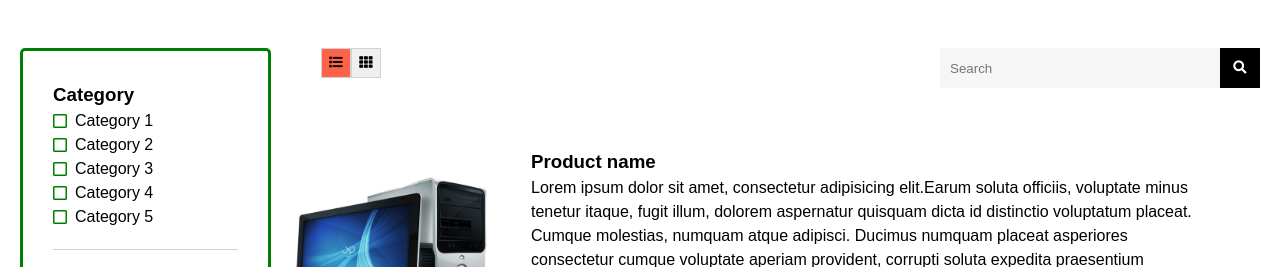
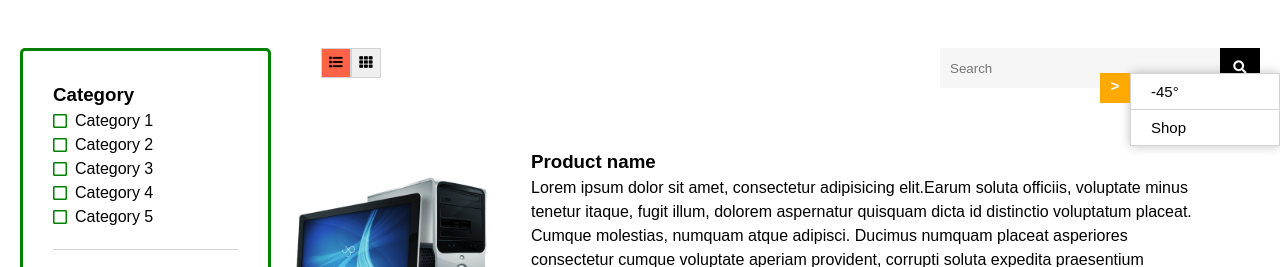
Before and after one commit to MindaugasKr/Web-Dev-demo, a plain HTML site: page shop-demo/shop.html in a window 1280 px wide. Shown: the part 487-754 px from the top of the page. Drawn offline with nearby package versions, Linux system fonts and the light colour scheme.

Commit message:
remade overlay to work as scc and jade import, added overlay to shop and -45deg

```diff
--- a/PZ-JT-demo/scss/main.scss
+++ b/PZ-JT-demo/scss/main.scss
@@ -59,6 +59,10 @@ html {
   #SECTION- templates
 \*------------------------------------*/
 
+/*------------------------------------*\
+  #SECTION- reusable objects
+\*------------------------------------*/
+@import "../../common/overlay/overlay.scss";
 
 /*------------------------------------*\
   #SECTION- parts
--- /dev/null
+++ b/common/overlay/overlay.scss
@@ -0,0 +1,95 @@
+.overlay {
+
+    line-height: 1;
+
+    $check-box-size: 30px;
+    $button-width: 150px;
+    $gray-extra-light: rgb(241, 241, 241);
+
+    &__container {
+        position: fixed;
+        right: 0;
+        top: 70%;
+        font-size: 0;
+    }
+
+    &__checkbox {
+        display: inline-block;
+        vertical-align: top;
+        opacity: 0;
+        margin: 0;
+        width: $check-box-size;
+        height: $check-box-size;
+
+        &:hover ~ .overlay__display-btn {
+            background-color: lightgray;
+            color: black;
+        }
+
+        &:checked ~ .overlay__display-btn--hide {
+            display: none;
+        }
+        &:checked ~ .overlay__display-btn--show {
+            display: block;
+        }
+        &:checked ~ .overlay__link-container {
+            display: none;
+        }
+    }
+
+    &__display-btn {
+        display: block;
+        position: absolute;
+        top: 0;
+        left: 0;
+        pointer-events: none;
+
+        //background-color: white;
+        //color: black;
+        background-color: rgb(0, 57, 153);
+        background-color: rgb(255, 168, 0);
+        color: white;
+
+        font-weight: bold;
+        font-family: "Courier New", Courier, monospace;
+        font-size: 15px;
+        text-align: center;
+        /* vertical centering */
+        line-height: $check-box-size;
+
+        width: $check-box-size;
+        height: $check-box-size;
+
+        //border: solid 1px lightgray;
+        //border-right: none;
+
+        &--show {
+        display: none;
+        }
+    }
+
+    &__link-container {
+        display: inline-block;
+        width: $button-width;
+        border: solid 1px lightgray;
+
+        box-shadow: 0 0 10px 0 rgba(0, 0, 0, 0.25);;
+    }
+        &__link {
+            display: block;
+            width: 100%;
+            padding: 10px 20px;
+            border-bottom: solid 1px lightgray;
+            color: black;
+            font-size: 15px;
+            background-color: white;
+
+            &:last-of-type {
+                border-bottom: none;
+            }
+
+            &:hover {
+                background-color: lightgray;
+            }
+        }
+}
--- a/shop-demo/scss/main.scss
+++ b/shop-demo/scss/main.scss
@@ -68,6 +68,8 @@ $color: (
   #SECTION- reusable objects
 \*------------------------------------*/
 @import "__reusable-objects.scss";
+
+@import "../../common/overlay/overlay.scss";
 
 /*------------------------------------*\
   #SECTION- page parts
--- a/shop-demo/shop.html
+++ b/shop-demo/shop.html
@@ -243,5 +243,13 @@
         </div>
       </div>
     </div>
+    <div class="overlay">
+      <div class="overlay__container">
+        <input type="checkbox" class="overlay__checkbox"/>
+        <div class="overlay__display-btn  overlay__display-btn--hide">></div>
+        <div class="overlay__display-btn  overlay__display-btn--show"><</div>
+        <div class="overlay__link-container"><a href="../PZ-JT-demo/PZ-JT.html" class="overlay__link">-45&#176;</a><a href="../shop-demo/shop.html" class="overlay__link">Shop</a></div>
+      </div>
+    </div>
   </body>
 </html>
```
Also changed, not shown: PZ-JT-demo/PZ-JT.html (+8 -0 lines), overlay/overlay.html (+0 -15 lines), PZ-JT-demo/css/style.css, shop-demo/css/style.css, 5 other files.
